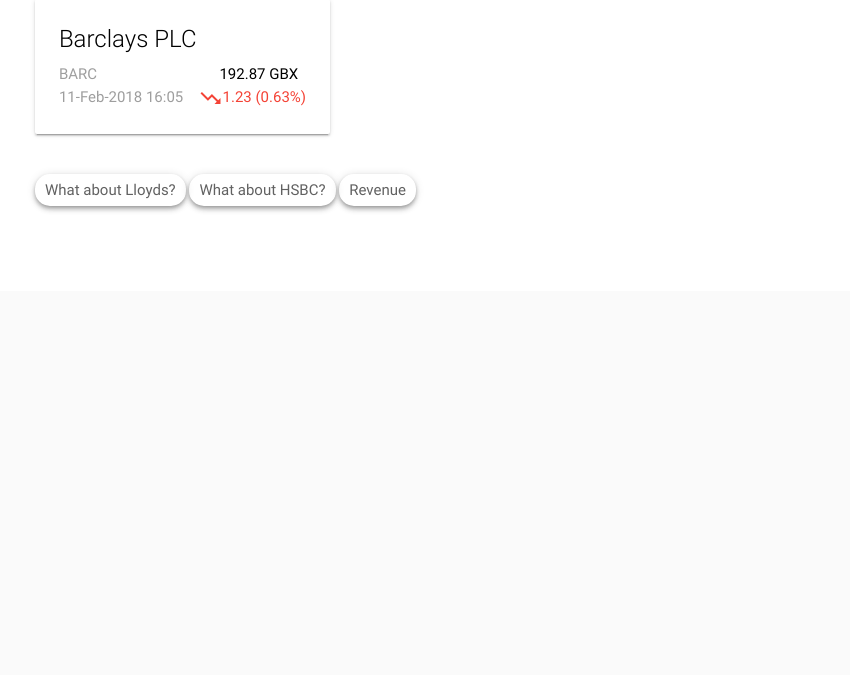
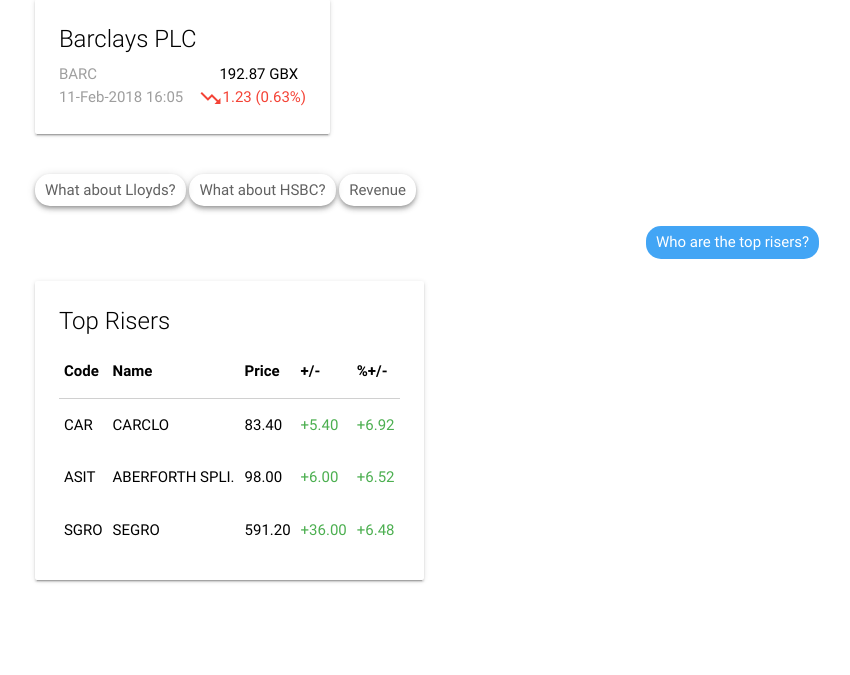
Before and after one commit to vh6908682-art/projectaeora, a Django app: page /chat/ in a window 1280 px wide. Shown: the part 1018-1693 px from the top of the page, without its empty margins (368-1218 px from the left). Before the commit the page ends 1229 px from the top, so only its background shows below. Run offline with Django 3.2, Linux system fonts and the light colour scheme; some libraries are stand-ins or nearby versions.

Commit message:
Added top risers sample table

```diff
--- a/webapp/bot/templates/chat.html
+++ b/webapp/bot/templates/chat.html
@@ -68,6 +68,51 @@
                 <span><a class="suggestion-chip-text grey-text text-darken-2">Revenue</a></span>
               </div>
             </div>
+            <div class="bubble sent blue lighten-1">
+              <span class="white-text">Who are the top risers?</span>
+            </div>
+            <div class="bubble-interactive received">
+              <div class="card white">
+                <div class="card-content black-text">
+                  <span class="card-title">Top Risers</span>
+                  <table>
+                    <thead>
+                      <tr>
+                          <th>Code</th>
+                          <th>Name</th>
+                          <th>Price</th>
+                          <th>+/-</th>
+                          <th>%+/-</th>
+                      </tr>
+                    </thead>
+
+                    <tbody>
+                      <tr>
+                        <td>CAR</td>
+                        <td>CARCLO</td>
+                        <td>83.40</td>
+                        <td class="green-text">+5.40</td>
+                        <td class="green-text">+6.92</td>
+                      </tr>
+                      <tr>
+                        <td>ASIT</td>
+                        <td>ABERFORTH SPLI.</td>
+                        <td>98.00</td>
+                        <td class="green-text">+6.00</td>
+                        <td class="green-text">+6.52</td>
+                      </tr>
+                      <tr>
+                        <td>SGRO</td>
+                        <td>SEGRO</td>
+                        <td>591.20</td>
+                        <td class="green-text">+36.00</td>
+                        <td class="green-text">+6.48</td>
+                      </tr>
+                    </tbody>
+                  </table>
+                </div>
+              </div>
+            </div>
           </div>
         </div>
       </main>
```
